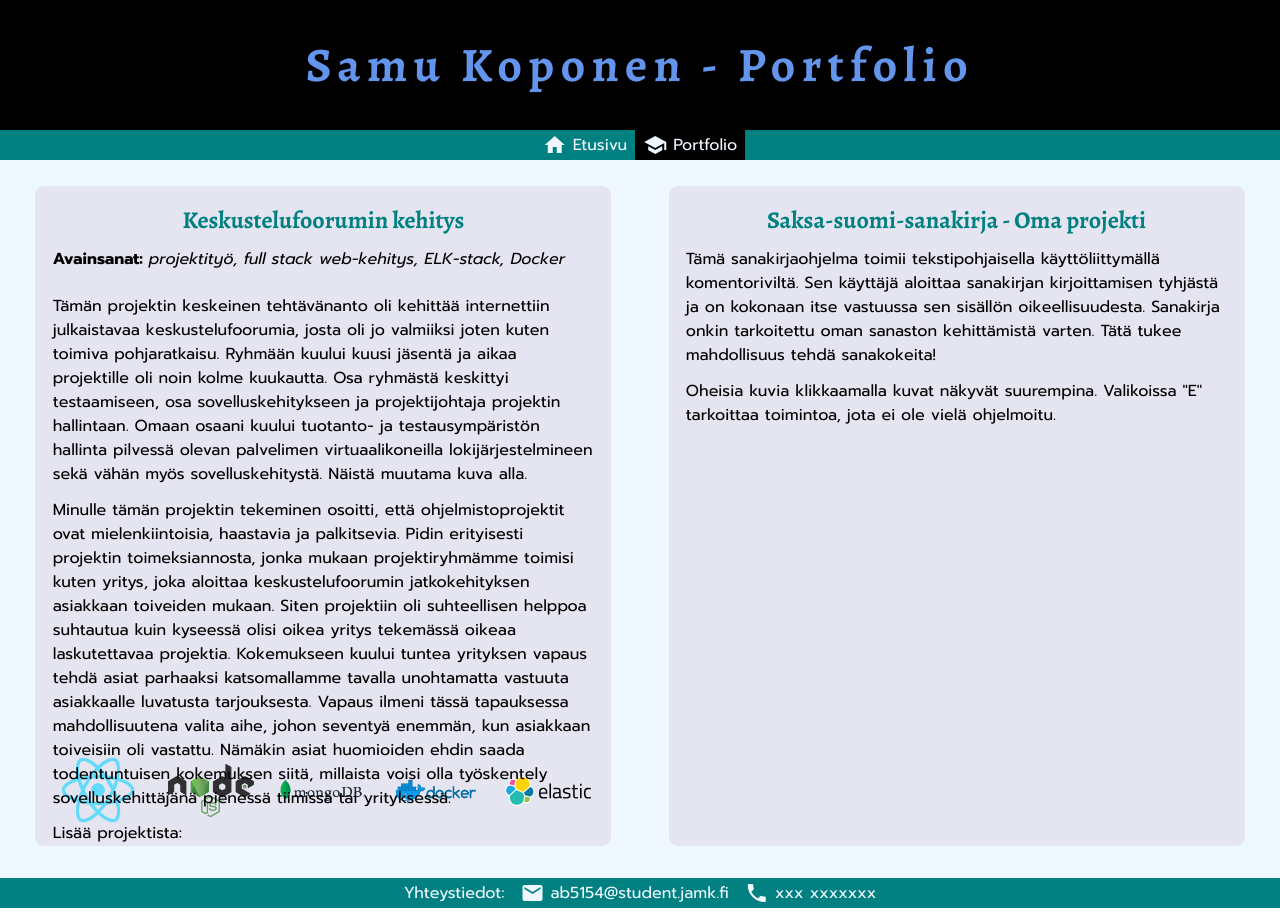
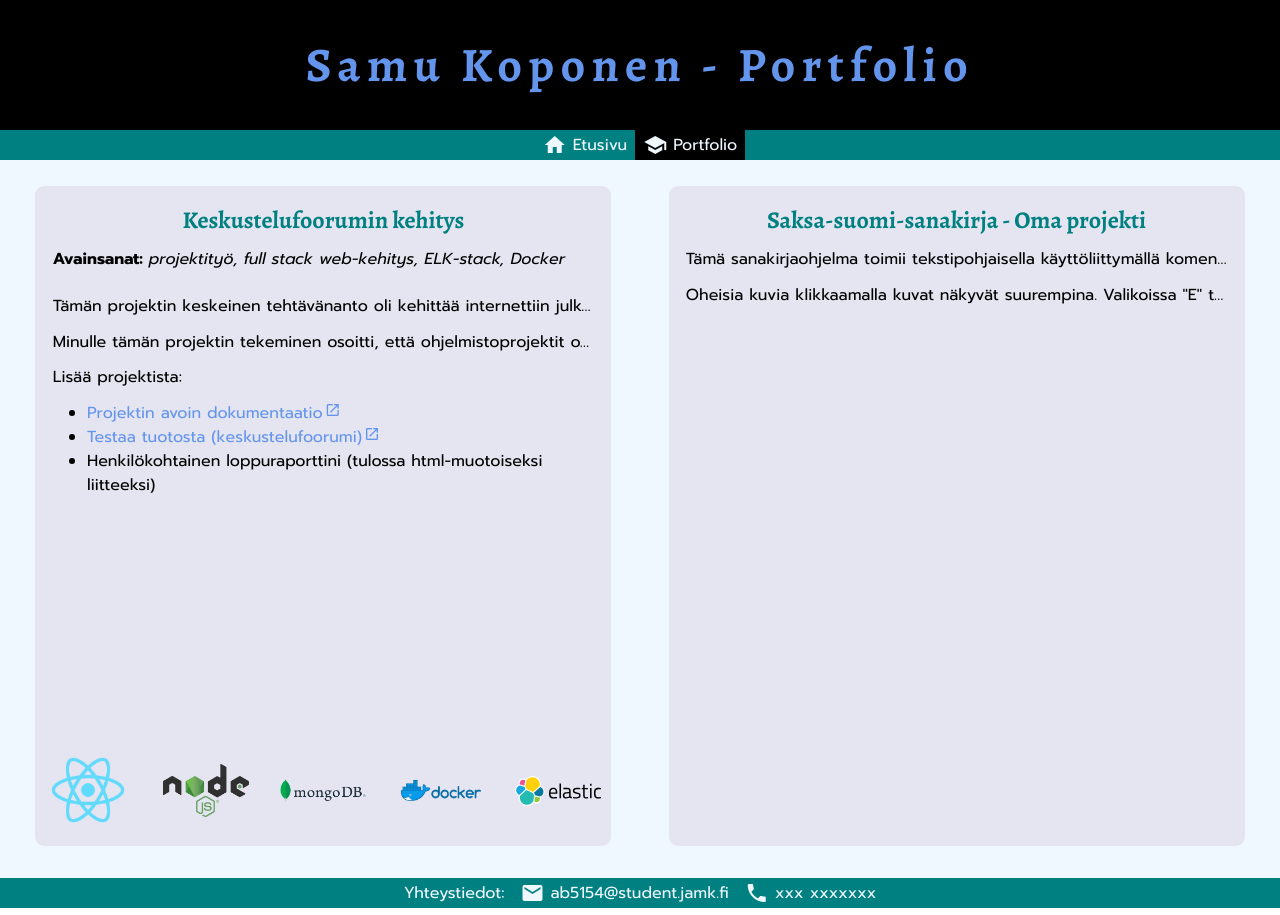
Before and after one commit to skop92/web-portfolio, a web app: file src/portfolio.html in a window 1280 px wide. Run offline with its HTML, style and script files only (its server is not run), Linux system fonts and the light colour scheme.

Commit message:
Minor changes

```diff
--- a/src/styles/styles.css
+++ b/src/styles/styles.css
@@ -15,10 +15,10 @@
   --pos-1p3: 20%;
   --pos-3p3: 80%;
   --pos-b: 96%;
-  --pos-1p5: 4%;
-  --pos-2p5: 27%;
-  --pos-4p5: 73%;
-  --pos-5p5: 96%;
+  --pos-1p5: 2%;
+  --pos-2p5: 26%;
+  --pos-4p5: 74%;
+  --pos-5p5: 98%;
 }
 * {
   margin: 0;
@@ -146,7 +146,7 @@ section.clear {
   width: 100%;
   overflow: hidden;
   text-overflow: ellipsis;
-  /*height: 480px;*/
+  height: 440px;
   /*background-color: rgba(229, 229, 241, 0.4);*/
 }
 .pf-header-large {
@@ -159,15 +159,19 @@ section.clear {
   margin: 2%;
 }
 /* Content styles */
-section p, .gallery-heading, .kwc {
+section p, .gallery-heading {
   /*
     Alternative for container padding
     width: 90%;
     margin: 1em 0.875em 0.5em;
   */
+  overflow: hidden;
+  text-overflow: ellipsis;
+  white-space: nowrap;
   margin: 2% 3%;
   text-align: left;
 }
+.kwc { margin: 2% 3%; text-align: left; }
 .kwt { font-weight: 700; }
 .kw { font-style: italic; }
 section p span {
```
